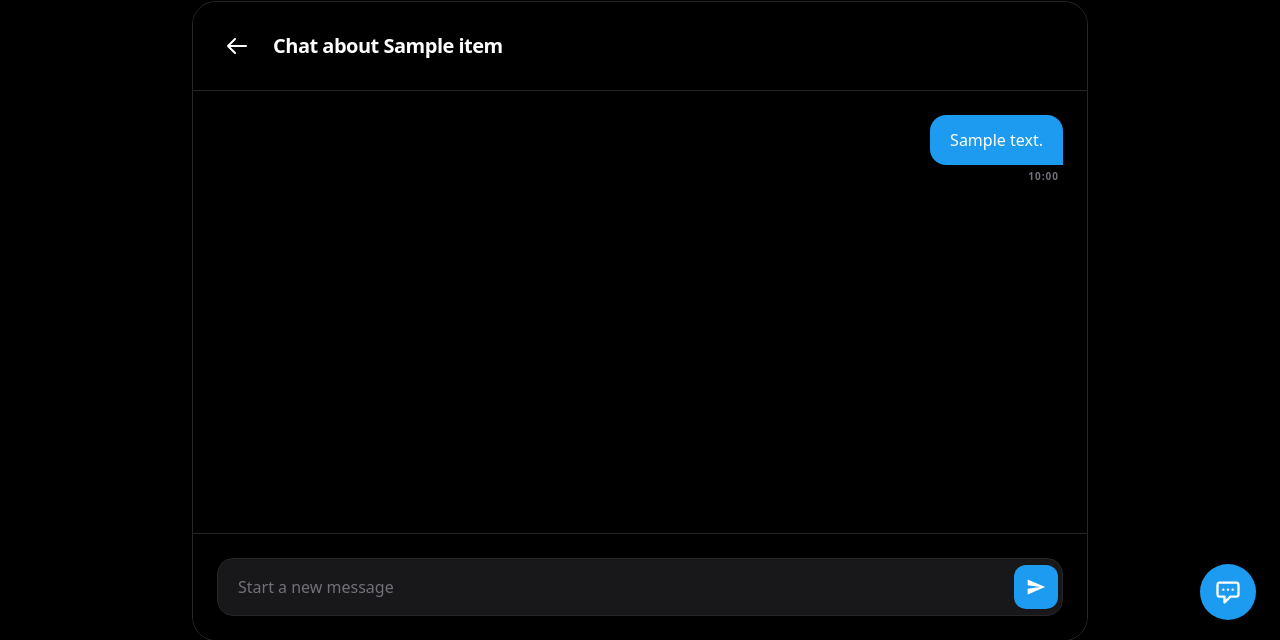
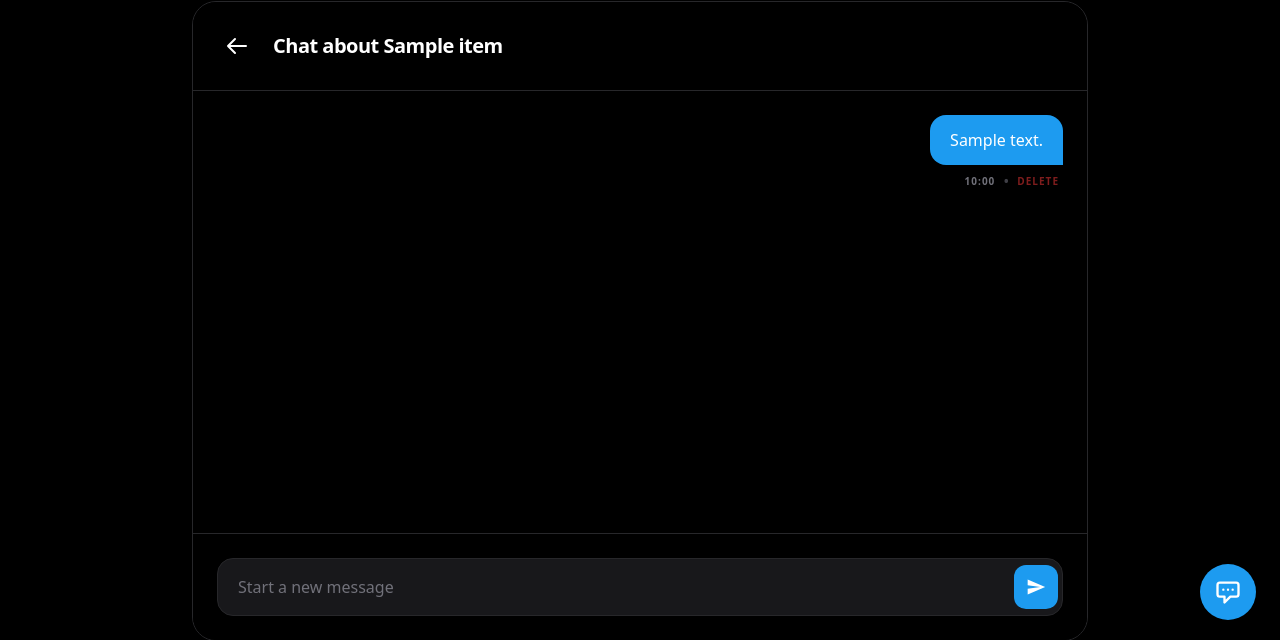
Before and after one commit to aelaf-git/Online_Market_Place_using_Django, a Django app: page /conversations/1/ in a window 1280 px wide. Shown: the part 156-796 px from the top of the page. Run offline with Django 4.2, Linux system fonts and the light colour scheme; a user stored in the database is signed in; tables that the repository leaves empty hold one stand-in row (values such as "Sample post"); grey boxes marked "Sample" are stand-in pictures; some libraries are stand-ins or nearby versions.

Commit message:
feat: add message deletion functionality and update project documentation with storage and deployment details

```diff
--- a/conversation/templates/conversation/detail.html
+++ b/conversation/templates/conversation/detail.html
@@ -20,9 +20,15 @@
                     <div class="px-5 py-3 rounded-2xl max-w-[80%] shadow-lg {% if message.created_by == request.user %}bg-[#1D9BF0] text-white rounded-br-none{% else %}bg-zinc-900 text-white border border-zinc-800 rounded-bl-none{% endif %}">
                         <p class="leading-relaxed font-medium">{{ message.content }}</p>
                     </div>
-                    <span class="text-[10px] font-black text-zinc-500 uppercase tracking-widest mt-1 px-1">
-                        {{ message.created_at|date:"H:i" }}
-                    </span>
+                    <div class="flex items-center space-x-2 mt-1 px-1">
+                        <span class="text-[10px] font-black text-zinc-500 uppercase tracking-widest">
+                            {{ message.created_at|date:"H:i" }}
+                        </span>
+                        {% if message.created_by == request.user %}
+                            <span class="text-zinc-700">•</span>
+                            <a href="{% url 'conversation:delete_message' message.id %}" class="text-[10px] font-black text-red-900 hover:text-red-500 uppercase tracking-widest transition-colors duration-200" onclick="return confirm('Delete this message?')">Delete</a>
+                        {% endif %}
+                    </div>
                 </div>
         {% endfor %}
     </div>
--- a/conversation/urls.py
+++ b/conversation/urls.py
@@ -8,4 +8,5 @@ urlpatterns = [
     path('new/<int:item_pk>/', views.new_conversation, name='new'),
     path('', views.inbox, name='inbox'),
     path('<int:pk>/', views.detail, name='detail'),
+    path('delete-message/<int:pk>/', views.delete_message, name='delete_message'),
 ]
--- a/conversation/views.py
+++ b/conversation/views.py
@@ -1,9 +1,16 @@
 from django.shortcuts import render, get_object_or_404, redirect
 from django.utils import timezone
 from item.models import Item
-from .models import Conversation
+from .models import Conversation, ConversationMessage
 from .forms import ConversationMessageForm
 from django.contrib.auth.decorators import login_required
+
+@login_required
+def delete_message(request, pk):
+    message = get_object_or_404(ConversationMessage, pk=pk, created_by=request.user)
+    conversation_id = message.conversation.id
+    message.delete()
+    return redirect('conversation:detail', pk=conversation_id)
 
 @login_required
 def new_conversation(request, item_pk):
```
Also changed, not shown: README.md.
